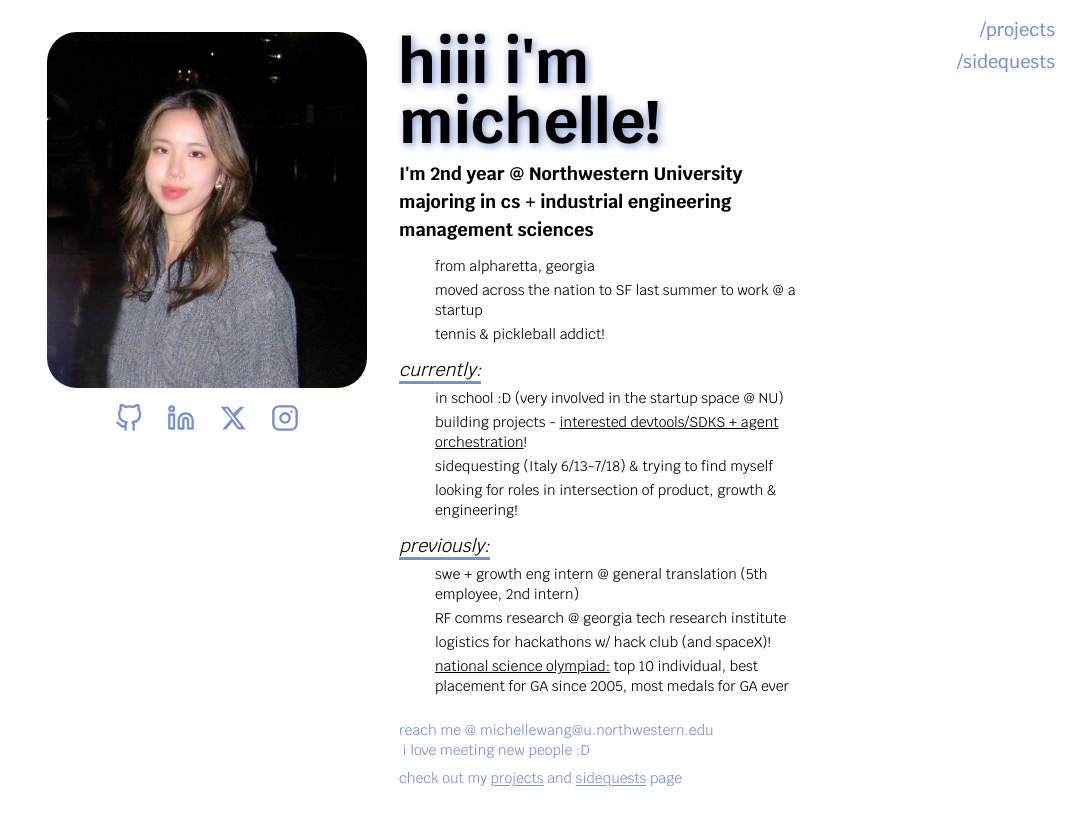
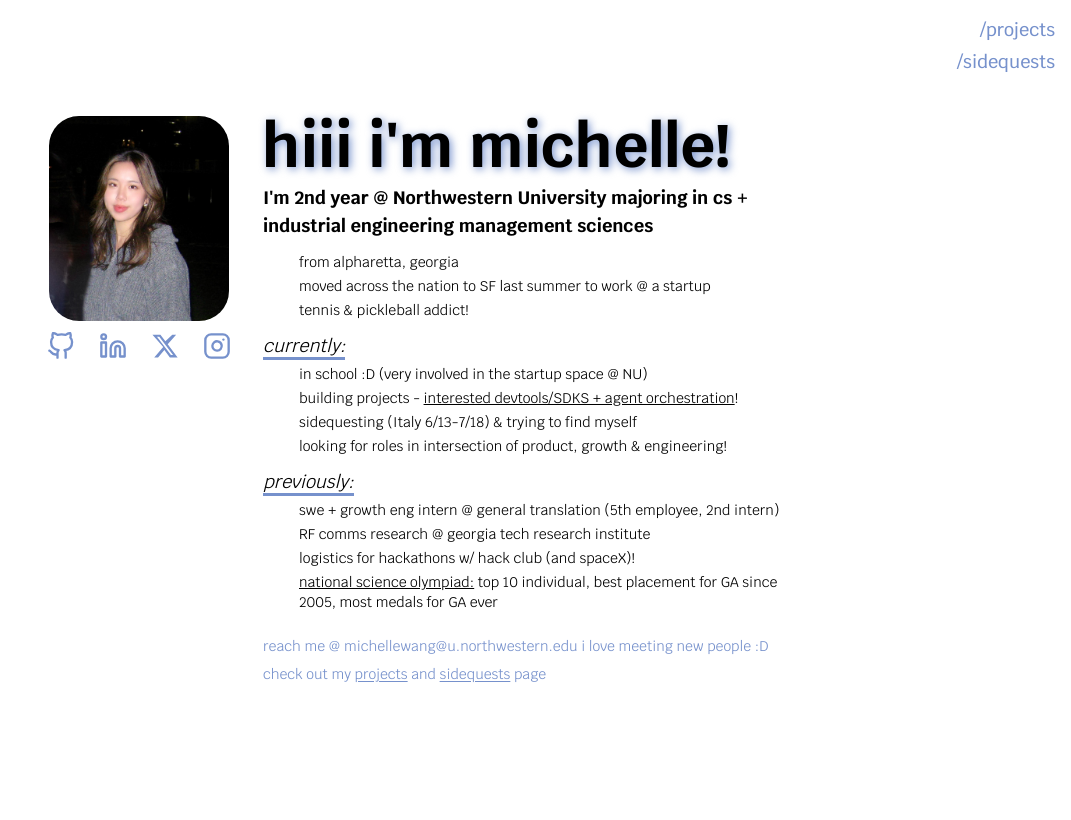
Before and after one commit to michellee-wang/personal-website, a Next.js app: page / in a window 1280 px wide. Shown: the whole page, without its empty margins (209-1280 px from the left). Built offline with nearby package versions, Linux system fonts and the light colour scheme.

Commit message:
fixed projects image conssitentcy

```diff
--- a/app/page.tsx
+++ b/app/page.tsx
@@ -44,13 +44,13 @@ export default function Home() {
         <main className="max-w-3xl w-full">
           <div className="flex flex-col md:flex-row items-center md:items-start gap-8">
             <div className="flex flex-col items-center">
-              <div className="relative w-[180px] aspect-[9/10] sm:w-[220px] md:w-[260px] lg:w-[320px]">
+              <div className="w-[180px] h-[200px] relative">
                 <Image
                   src="/photos/idk1.jpg"
                   alt=" "
-                  fill
-                  sizes="(max-width: 640px) 180px, (max-width: 768px) 220px, (max-width: 1024px) 260px, 320px"
-                  className="rounded-[30px] object-cover"
+                  width={300}
+                  height={300}
+                  className="rounded-[30px]"
                   priority
                 />
               </div>
```
